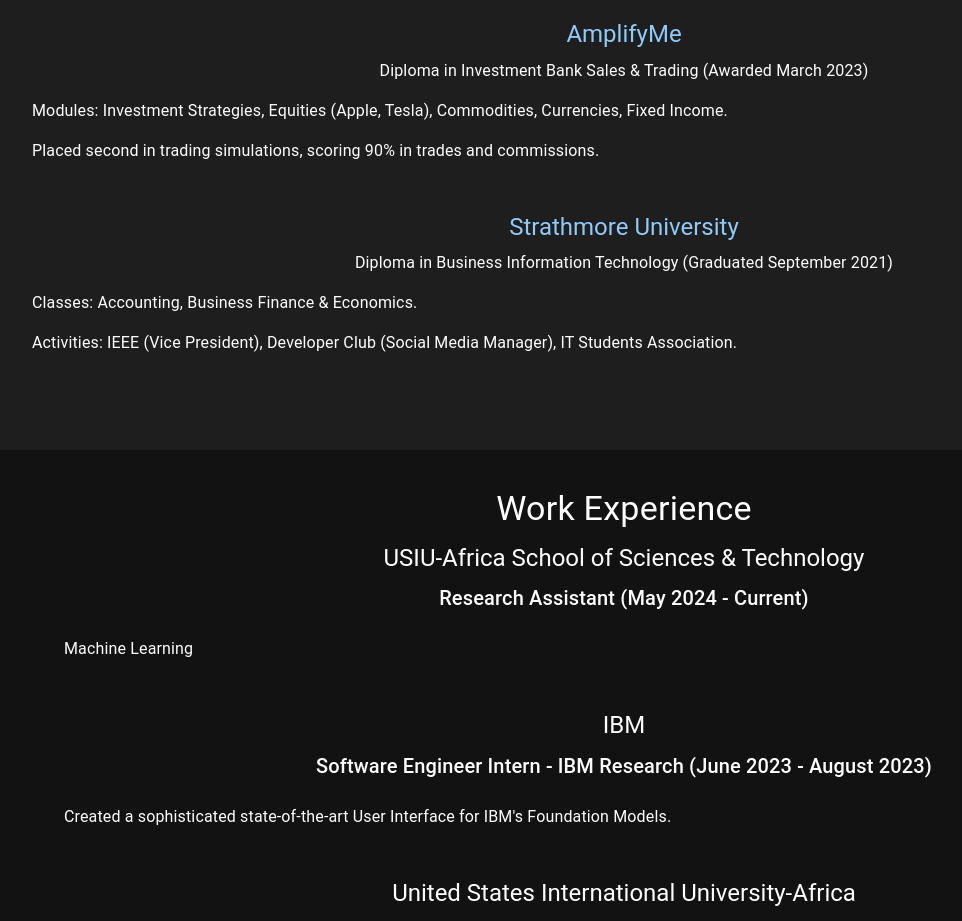
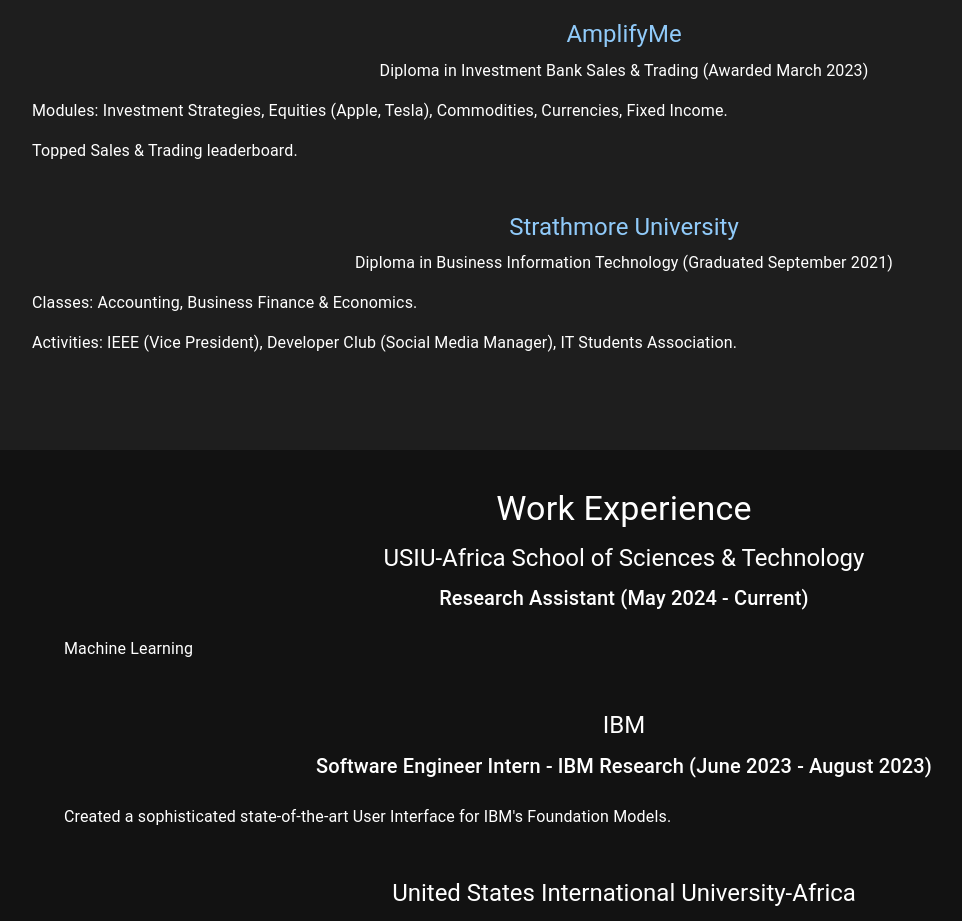
Before and after one commit to olivernjeru/olivernjeru.github.io, a React (Create React App) app: page / in a window 1280 px wide. Shown: the part 1200-2121 px from the top of the page, without its empty margins (16-978 px from the left). Built offline with nearby package versions, Linux system fonts and the light colour scheme.

Commit message:
update AmplifyMe sales & trading performance

```diff
--- a/src/components/Education.js
+++ b/src/components/Education.js
@@ -85,8 +85,7 @@
             Commodities, Currencies, Fixed Income.
           </ListItem>
           <ListItem>
-            Placed second in trading simulations, scoring 90% in trades and
-            commissions.
+            Topped Sales & Trading leaderboard.
           </ListItem>
         </List>
       </Box>
```
